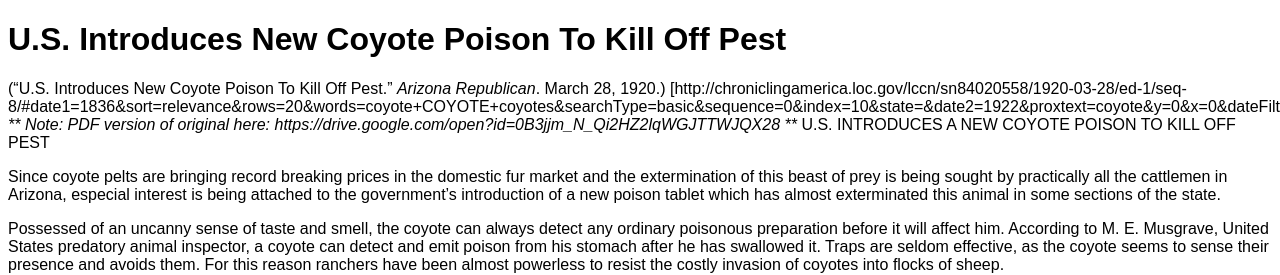
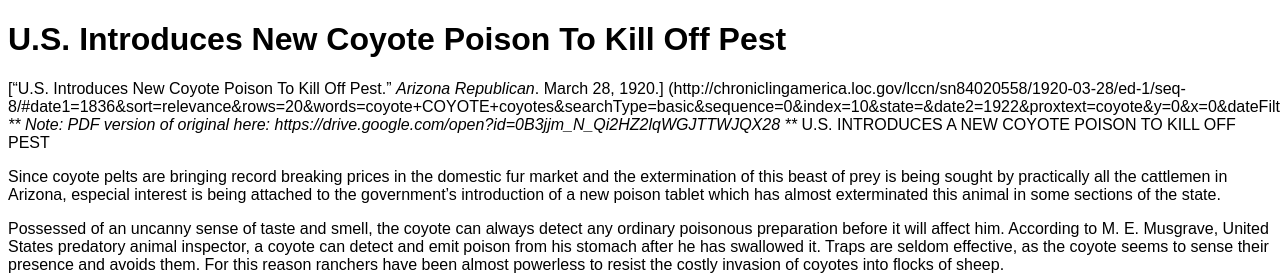
Before and after one commit to hofstra/coyote, a Jekyll site: the page built from _build/sources/_posts/2015-07-30-arizona-republican-poison.md, in a window 1280 px wide. Shown: the top 275 px of the page. Built offline with Jekyll 4.4.1, drawn with Linux system fonts in a browser that asks for light colours.

```diff
--- a/_build/sources/_posts/2015-07-30-arizona-republican-poison.md
+++ b/_build/sources/_posts/2015-07-30-arizona-republican-poison.md
@@ -11,7 +11,7 @@ tags:
 - Poison
 - Coyote and conflicts with ranching
 ---
-(“U.S. Introduces New Coyote Poison To Kill Off Pest.” *Arizona Republican*. March 28, 1920.) [http://chroniclingamerica.loc.gov/lccn/sn84020558/1920-03-28/ed-1/seq-8/#date1=1836&sort=relevance&rows=20&words=coyote+COYOTE+coyotes&searchType=basic&sequence=0&index=10&state=&date2=1922&proxtext=coyote&y=0&x=0&dateFilterType=yearRange&page=5]
+[“U.S. Introduces New Coyote Poison To Kill Off Pest.” *Arizona Republican*. March 28, 1920.] (http://chroniclingamerica.loc.gov/lccn/sn84020558/1920-03-28/ed-1/seq-8/#date1=1836&sort=relevance&rows=20&words=coyote+COYOTE+coyotes&searchType=basic&sequence=0&index=10&state=&date2=1922&proxtext=coyote&y=0&x=0&dateFilterType=yearRange&page=5)
 ***
 Note: PDF version of original here: https://drive.google.com/open?id=0B3jjm_N_Qi2HZ2lqWGJTTWJQX28
 ***
```
